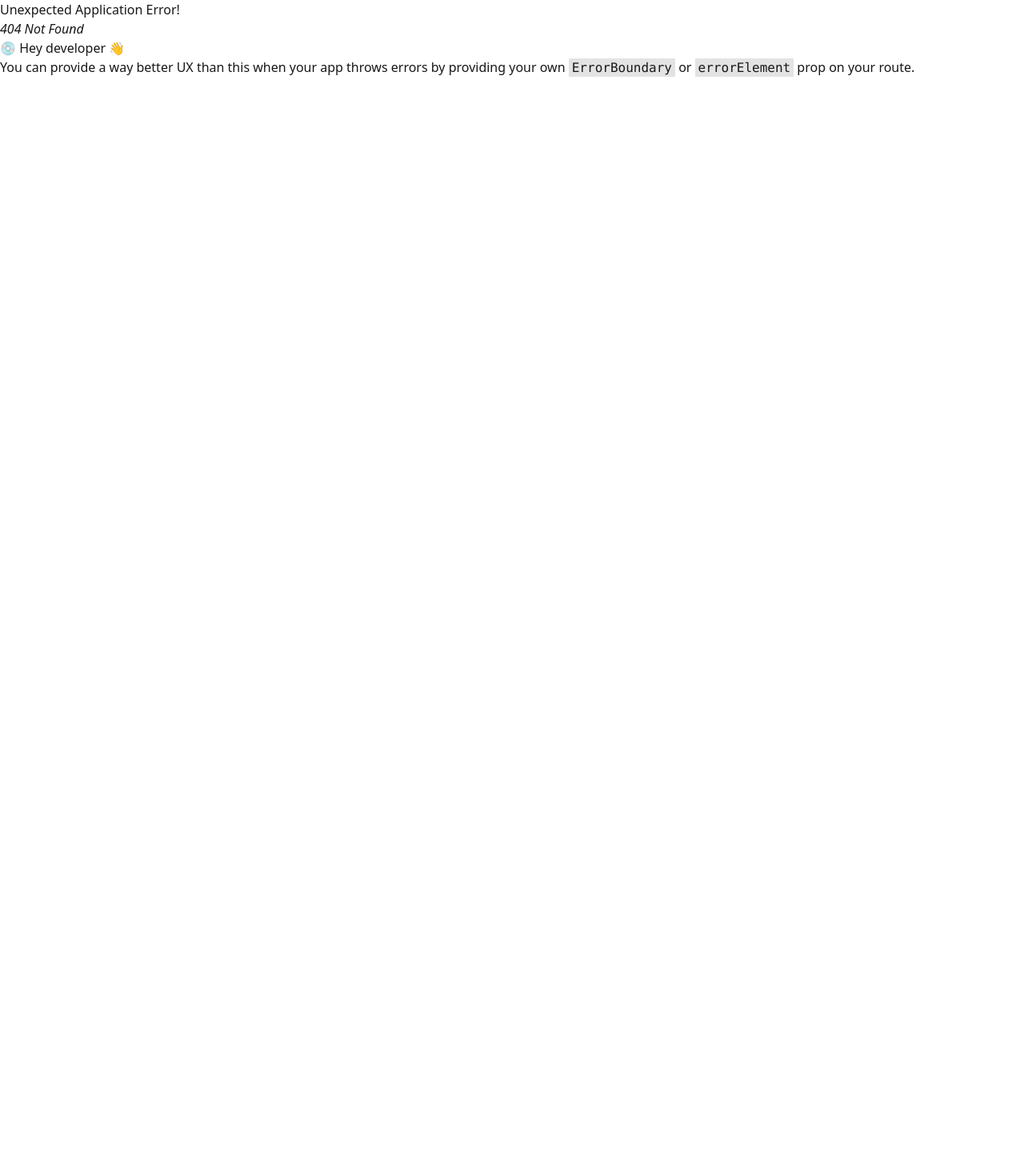
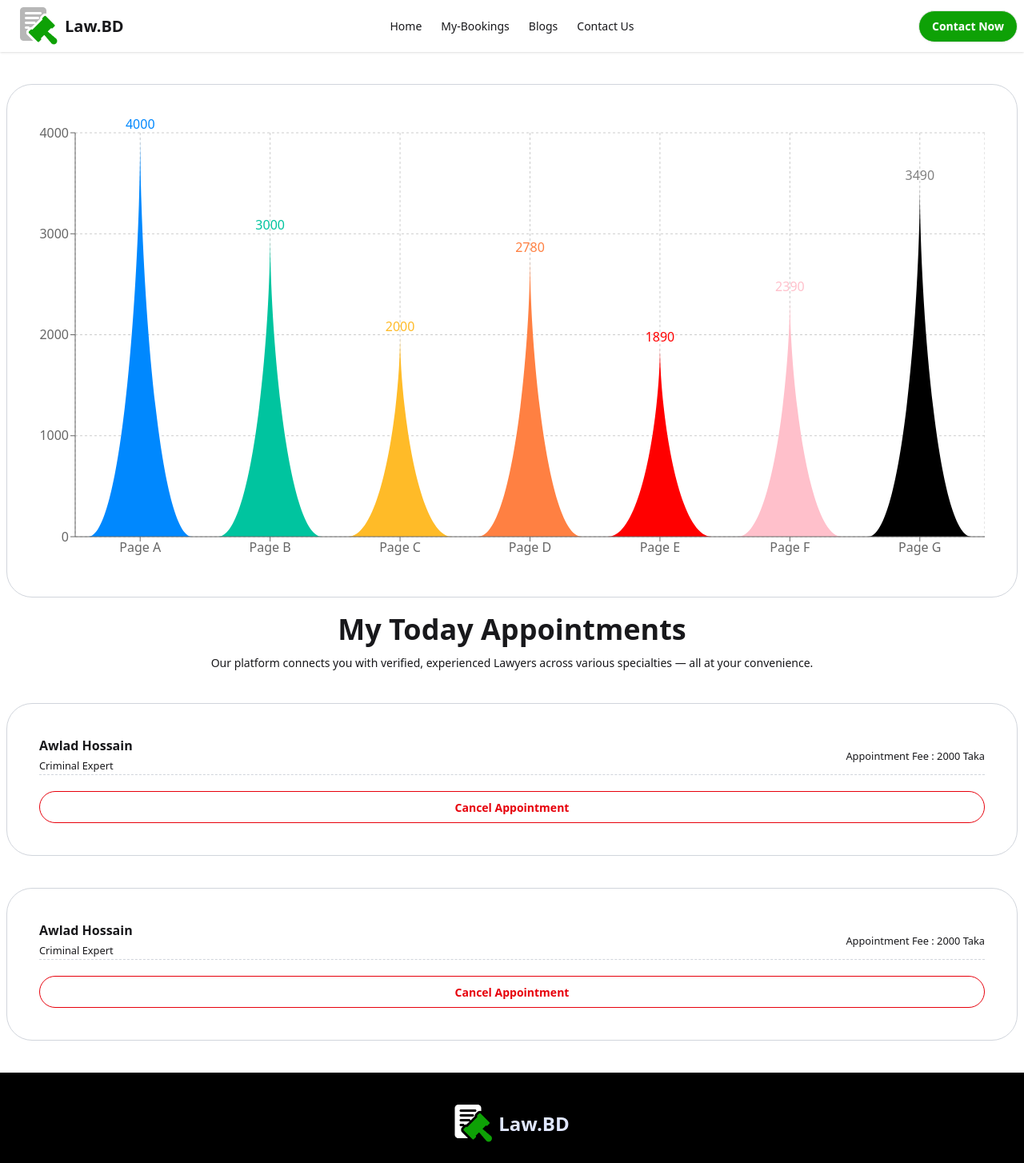
Before and after one commit to MD-Moniruzzaman-Arafat/law-react-project, a React (Vite) app: page /my-bookings in a window 1280 px wide. Before the commit this address had no page. Shown: the top 1454 px of the page at 80% size. Before the commit the page ends 800 px from the top, so only its background shows below. Built offline with nearby package versions, Linux system fonts and the light colour scheme.

Commit message:
booking component design

```diff
--- a/package.json
+++ b/package.json
@@ -15,6 +15,7 @@
     "react-countup": "^6.5.3",
     "react-dom": "^19.2.0",
     "react-router": "^7.9.6",
+    "recharts": "^3.4.1",
     "tailwindcss": "^4.1.17"
   },
   "devDependencies": {
--- /dev/null
+++ b/src/components/AppointmentsList/AppointmentsList.jsx
@@ -0,0 +1,9 @@
+import AppointmentInfo from '../common/AppointmentInfo';
+
+export default function AppointmentsList() {
+  return (
+    <>
+      <AppointmentInfo />
+    </>
+  );
+}
--- /dev/null
+++ b/src/components/Chart/CustomShapeBarChart.jsx
@@ -0,0 +1,108 @@
+import { Bar, BarChart, CartesianGrid, Cell, XAxis, YAxis } from 'recharts';
+
+const colors = ['#0088FE', '#00C49F', '#FFBB28', '#FF8042', 'red', 'pink'];
+
+// #region Sample data
+const data = [
+  {
+    name: 'Page A',
+    uv: 4000,
+    pv: 2400,
+    amt: 2400,
+  },
+  {
+    name: 'Page B',
+    uv: 3000,
+    pv: 1398,
+    amt: 2210,
+  },
+  {
+    name: 'Page C',
+    uv: 2000,
+    pv: 9800,
+    amt: 2290,
+  },
+  {
+    name: 'Page D',
+    uv: 2780,
+    pv: 3908,
+    amt: 2000,
+  },
+  {
+    name: 'Page E',
+    uv: 1890,
+    pv: 4800,
+    amt: 2181,
+  },
+  {
+    name: 'Page F',
+    uv: 2390,
+    pv: 3800,
+    amt: 2500,
+  },
+  {
+    name: 'Page G',
+    uv: 3490,
+    pv: 4300,
+    amt: 2100,
+  },
+];
+
+// #endregion
+const getPath = (x, y, width, height) => {
+  return `M${x},${y + height}C${x + width / 3},${y + height} ${x + width / 2},${
+    y + height / 3
+  }
+  ${x + width / 2}, ${y}
+  C${x + width / 2},${y + height / 3} ${x + (2 * width) / 3},${y + height} ${
+    x + width
+  }, ${y + height}
+  Z`;
+};
+
+const TriangleBar = (props) => {
+  const { fill, x, y, width, height } = props;
+
+  return (
+    <path
+      d={getPath(Number(x), Number(y), Number(width), Number(height))}
+      stroke="none"
+      fill={fill}
+    />
+  );
+};
+
+export default function CustomShapeBarChart() {
+  return (
+    <BarChart
+      style={{
+        width: '100%',
+        maxWidth: '100%',
+        maxHeight: '70vh',
+        aspectRatio: 1.618,
+      }}
+      responsive
+      data={data}
+      margin={{
+        top: 20,
+        right: 0,
+        left: 0,
+        bottom: 5,
+      }}
+    >
+      <CartesianGrid strokeDasharray="3 3" />
+      <XAxis dataKey="name" />
+      <YAxis width="auto" />
+      <Bar
+        dataKey="uv"
+        fill="#8884d8"
+        shape={TriangleBar}
+        label={{ position: 'top' }}
+      >
+        {data.map((_entry, index) => (
+          <Cell key={`cell-${index}`} fill={colors[index % 20]} />
+        ))}
+      </Bar>
+    </BarChart>
+  );
+}
--- a/src/components/Navbar/Menus.jsx
+++ b/src/components/Navbar/Menus.jsx
@@ -1,17 +1,19 @@
+import { Link } from 'react-router';
+
 export default function Menus() {
   return (
     <>
       <li>
-        <a>Home</a>
+        <Link to="/">Home</Link>
       </li>
       <li>
-        <a>My-Bookings</a>
+        <Link to="/my-bookings">My-Bookings</Link>
       </li>
       <li>
-        <a>Blogs</a>
+        <Link to="/blogs">Blogs</Link>
       </li>
       <li>
-        <a>Contact Us</a>
+        <Link to="/contact-us">Contact Us</Link>
       </li>
     </>
   );
--- /dev/null
+++ b/src/components/common/AppointmentInfo.jsx
@@ -0,0 +1,20 @@
+export default function AppointmentInfo() {
+  return (
+    <>
+      <div className="border border-gray-300 p-10 rounded-4xl my-10">
+        <div className="flex flex-wrap justify-between mb-5 items-center border-b border-dashed border-gray-300">
+          <div>
+            <p className="font-semibold">Awlad Hossain</p>
+            <small>Criminal Expert</small>
+          </div>
+          <div>
+            <small>Appointment Fee : 2000 Taka</small>
+          </div>
+        </div>
+        <button className="btn btn-outline w-full border-red-600 text-red-600 rounded-full">
+          Cancel Appointment
+        </button>
+      </div>
+    </>
+  );
+}
--- /dev/null
+++ b/src/page/Bookings.jsx
@@ -0,0 +1,21 @@
+import AppointmentsList from '../components/AppointmentsList/AppointmentsList';
+import CustomShapeBarChart from '../components/Chart/CustomShapeBarChart';
+import Title from '../components/common/Title';
+
+export default function Bookings() {
+  return (
+    <div className="container mx-auto my-10 px-2">
+      <div className="border border-gray-300 p-3 lg:p-10 mb-5 rounded-4xl">
+        <CustomShapeBarChart />
+      </div>
+      <Title
+        title={'My Today Appointments'}
+        description={
+          'Our platform connects you with verified, experienced Lawyers across various specialties — all at your convenience.'
+        }
+      />
+      <AppointmentsList />
+      <AppointmentsList />
+    </div>
+  );
+}
--- a/src/page/Details.jsx
+++ b/src/page/Details.jsx
@@ -4,7 +4,7 @@ import Title from '../components/common/Title';
 
 export default function Details() {
   return (
-    <div className="container mx-auto">
+    <div className="container mx-auto px-2">
       <div className="border border-gray-300 rounded-lg p-6 my-10">
         <Title
           title={'Lawyer’s Profile Details'}
--- a/src/page/Home.jsx
+++ b/src/page/Home.jsx
@@ -5,7 +5,7 @@ import Services from '../components/Services/Services';
 export default function Home() {
   return (
     <>
-      <div className="container mx-auto">
+      <div className="container mx-auto px-2">
         <Hero />
         <Lawyers />
         <Services />
--- a/src/routes/Routes.jsx
+++ b/src/routes/Routes.jsx
@@ -1,5 +1,6 @@
 import { createBrowserRouter } from 'react-router';
 import App from '../App';
+import Bookings from '../page/Bookings';
 import Details from '../page/Details';
 import Home from '../page/Home';
 
@@ -10,6 +11,7 @@ const router = createBrowserRouter([
     children: [
       { index: true, Component: Home },
       { path: 'details', Component: Details },
+      { path: 'my-bookings', Component: Bookings },
     ],
   },
 ]);
```
Also changed, not shown: 1 other file (tests, documents, lock files or other folders).
